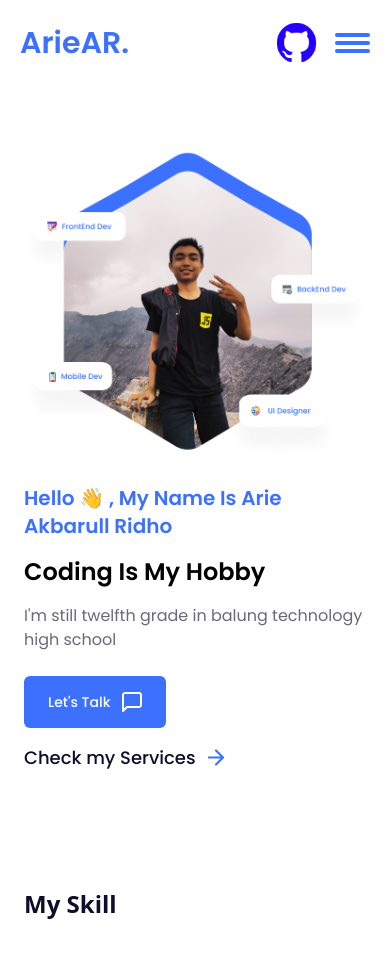
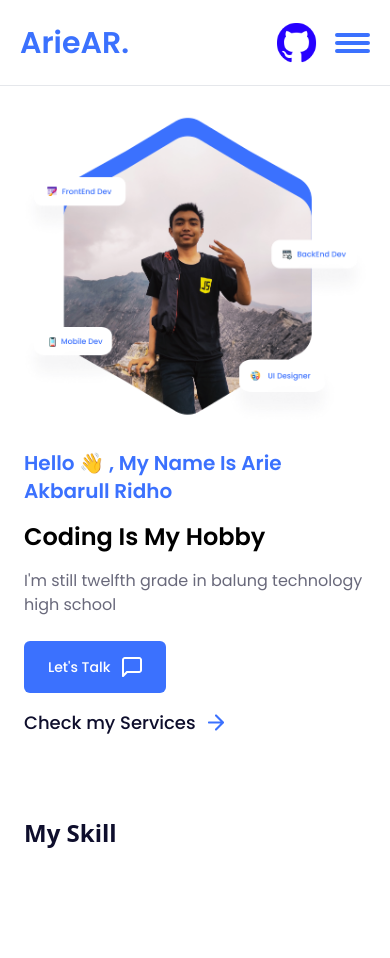
Before and after one commit to ariear/portofolio, a React (Create React App) app: page / in a window 390 px wide. Shown: the top 958 px of the page. Built offline with nearby package versions, Linux system fonts and the light colour scheme.

Commit message:
add mobile nav

```diff
--- a/package.json
+++ b/package.json
@@ -9,8 +9,10 @@
     "aos": "^3.0.0-beta.6",
     "react": "^18.1.0",
     "react-dom": "^18.1.0",
+    "react-outside-click-handler": "^1.3.0",
     "react-router-dom": "^6.3.0",
     "react-scripts": "5.0.1",
+    "react-transition-group": "^4.4.2",
     "web-vitals": "^2.1.4"
   },
   "scripts": {
--- a/src/App.css
+++ b/src/App.css
@@ -57,3 +57,18 @@
         transform: translateX(-50px);
     }
 }
+
+.menu-nav-enter{
+    height: 0;
+}
+.menu-nav-active{
+    height: 300px;
+    transition: all .3s ease;
+}
+.menu-nav-exit{
+    opacity: 1;
+}
+.menu-nav-exit-active{
+    opacity: 0;
+    transition: all .3s ease;
+}
--- a/src/components/Nav.jsx
+++ b/src/components/Nav.jsx
@@ -1,7 +1,10 @@
-import { useEffect } from "react"
+import { useEffect, useState } from "react"
 import { NavLink } from "react-router-dom"
+import '../App.css'
 
 const Nav = () => {
+    const [open,setOpen] = useState(false)
+
     useEffect(() => {
       window.addEventListener('scroll', () => {
           document.querySelector('nav').classList.toggle('shadow', window.scrollY > 0)
@@ -10,6 +13,7 @@ const Nav = () => {
     }, [])
 
     return (
+        <>
         <nav className="flex justify-between lg:justify-around items-center py-5 lg:px-0 px-5 font-pupylinux sticky top-0 bg-white transition-all z-50">
             <p className="font-semibold text-3xl text-[#3B71FE]">ArieAR.</p>
             <div className="lg:flex hidden items-center font-medium text-[#0e0e2c9a]">
@@ -21,13 +25,21 @@ const Nav = () => {
             </div>
             <div className="flex items-center">
             <a href="https://github.com/arieakbarull"><img src="/asset/logo/github-blue.png" width='45' alt="" /></a>
-            <button className="lg:hidden w-[35px] flex flex-col relative ml-4">
+            <button className="lg:hidden w-[35px] flex flex-col relative ml-4" onClick={() => setOpen(!open)}>
                 <span className="border-2 border-[#3B71FE] rounded-full w-full mb-1"></span>
-                <span className="border-2 border-[#3B71FE] rounded-full w-full mb-1"></span>
-                <span className="border-2 border-[#3B71FE] rounded-full w-full"></span>
+                <span className={open ? 'border-2 border-[#3B71FE] rounded-full w-[70%] transition-all mb-1' : 'border-2 border-[#3B71FE] rounded-full w-full transition-all mb-1'}></span>
+                <span className={open ? 'border-2 border-[#3B71FE] rounded-full w-[60%] transition-all' : 'border-2 border-[#3B71FE] rounded-full w-full transition-all'}></span>
             </button>
             </div>
         </nav>
+        <div className={open ? 'h-[210px] border-b lg:hidden font-pupylinux font-medium px-4 pt-5 sticky top-[84px] bg-white z-40 transition-all overflow-hidden' : 'h-0 border-b lg:hidden px-4 sticky top-[84px] bg-white z-40 transition-all overflow-hidden'}>
+            <p className="mb-3">Home</p>
+            <p className="mb-3">Who am i?</p>
+            <p className="mb-3">My Services</p>
+            <p className="mb-3">My Projects</p>
+            <p className="mb-3">Contact Us</p>
+        </div>
+        </>
     )
 }
 
--- a/src/views/Home.jsx
+++ b/src/views/Home.jsx
@@ -28,7 +28,7 @@ const Home = () => {
 
     return (
         <>
-        <div className="font-pupylinux flex flex-wrap-reverse items-center justify-center lg:justify-around xl:justify-center py-16 mb-5" ref={homeRef}>
+        <div className="font-pupylinux flex flex-wrap-reverse items-center justify-center lg:justify-around xl:justify-center py-7 md:py-16 mb-5" ref={homeRef}>
             <div className="xl:mr-10 lg:w-[400px] xl:w-max lg:text-left md:text-center md:px-0 px-6">
                 <p className="text-[#3B71FE] font-bold text-xl mb-4 kenal-nama">Hello 👋 , My Name Is Arie Akbarull Ridho</p>
                 <p className="font-bold text-2xl lg:text-4xl xl:text-5xl mb-4 coding-hobi">Coding Is My Hobby</p>
```
Also changed, not shown: 1 other file (tests, documents, lock files or other folders).
